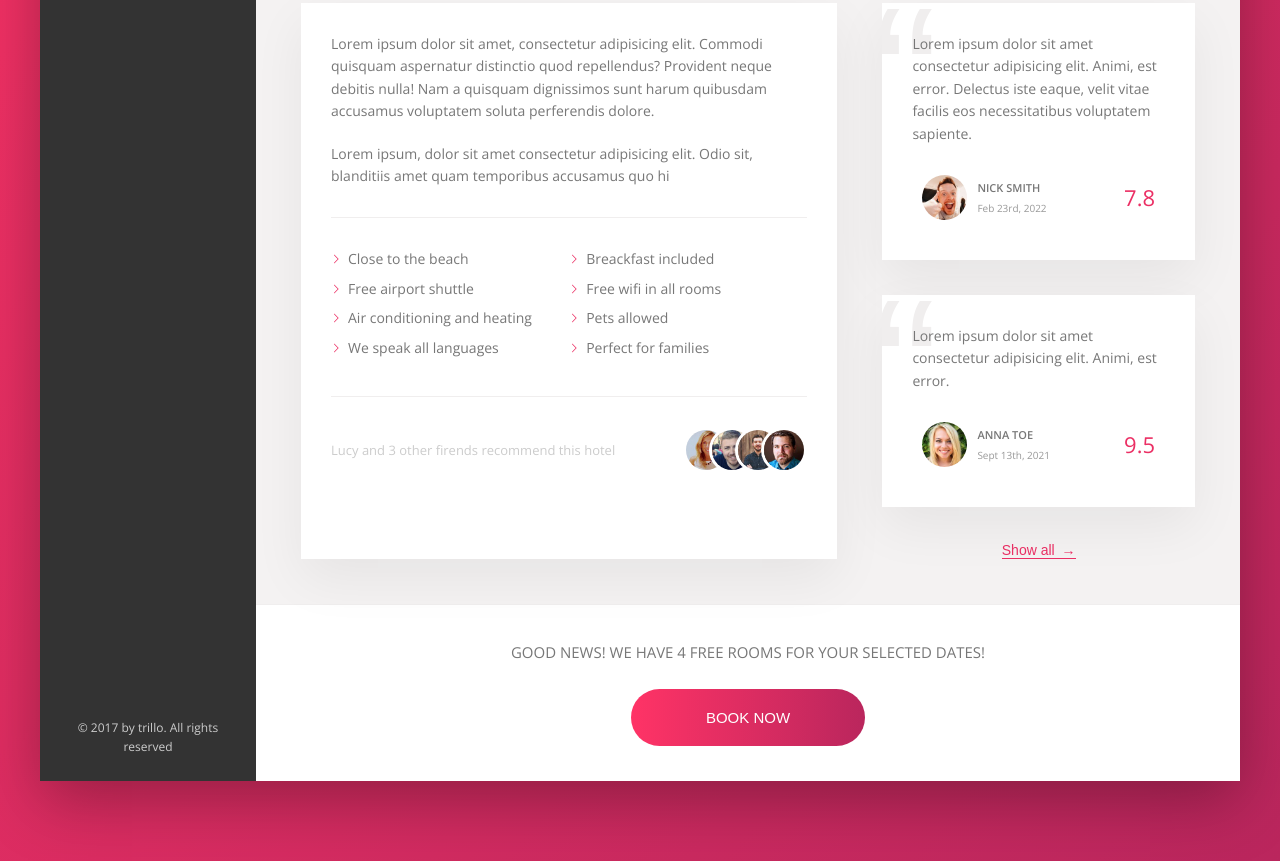
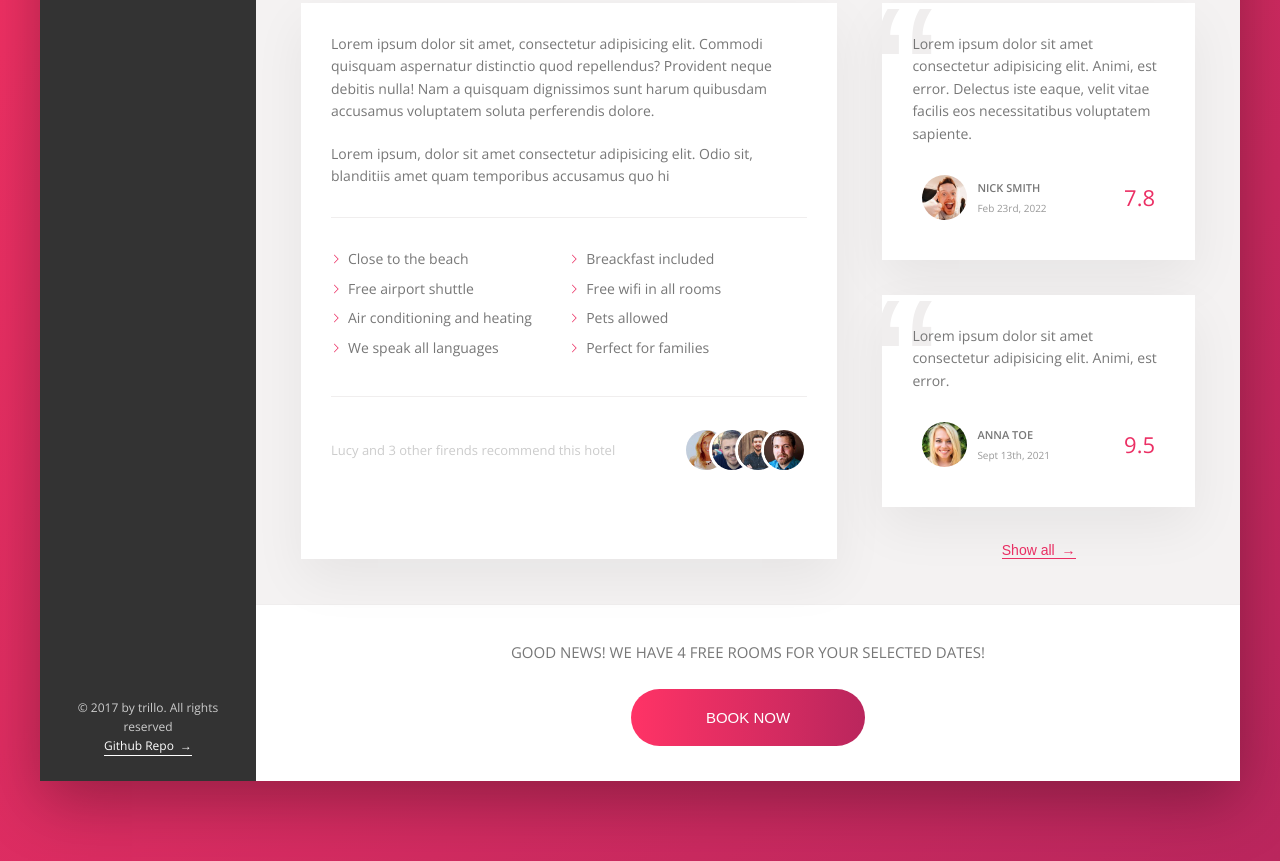
Before and after one commit to IyanTheekshana/frontend-project-two, a website: page index.html in a window 1280 px wide. Shown: the part 644-1505 px from the top of the page. Drawn offline with nearby package versions, Linux system fonts and the light colour scheme.

Commit message:
added github link

```diff
--- a/index.html
+++ b/index.html
@@ -90,7 +90,16 @@
             </li>
           </ul>
 
-          <div class="legal">&copy; 2017 by trillo. All rights reserved</div>
+          <div class="legal">
+            &copy; 2017 by trillo. All rights reserved
+            <br />
+            <a
+              class="btn-inline-2"
+              href="https://github.com/IyanTheekshana/frontend-project-two.github.io"
+              target="_blank"
+              >Github Repo <span>&rarr;</span></a
+            >
+          </div>
         </nav>
         <main class="hotel-view">
           <div class="gallery">
--- a/sass/_components.scss
+++ b/sass/_components.scss
@@ -365,6 +365,36 @@
   }
 }
 
+.btn-inline-2 {
+  cursor: pointer;
+  border: none;
+  color: #fff;
+  font-size: inherit;
+  border-bottom: 1px solid currentColor;
+  text-decoration: none;
+  display: inline-block;
+  background-color: transparent;
+  transition: all 0.2s;
+
+  & span {
+    margin-left: 3px;
+    transition: margin-left 0.2s;
+  }
+
+  &:hover {
+    color: var(--color-primary);
+
+    span {
+      margin-left: 8px;
+    }
+  }
+
+  &:focus {
+    outline: none;
+    animation: plusate 1s infinite;
+  }
+}
+
 @keyframes plusate {
   0% {
     transform: scale(1);
```
Also changed, not shown: css/style.comp.css, css/style.css, css/style.prefix.css.
